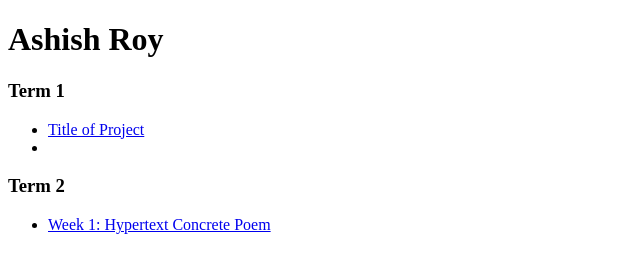
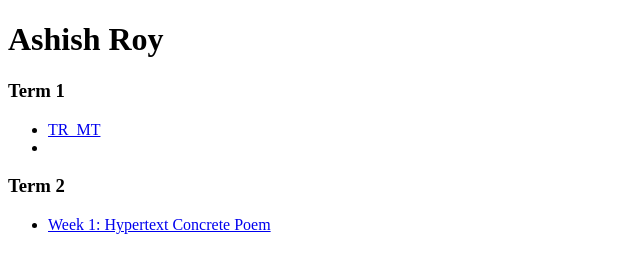
Before and after one commit to a-r-o-y/wcc-portfolio, a plain HTML site: page index.html in a window 1280 px wide. Shown: the full height of the page, 0-640 px from the left. Drawn offline with Linux system fonts and the light colour scheme.

Commit message:
Update index.html

```diff
--- a/index.html
+++ b/index.html
@@ -19,7 +19,7 @@
         <ul>
             <li>
                 <!--This is a link, the href value should contain the url or relative path to a page. / means the root folder of the directory structure-->
-                <a href="/">Title of Project</a>
+                <a href="/">TR_MT</a>
             </li>
             <li>
                 <!-- Keep adding as many new list items with links as you need-->
```
